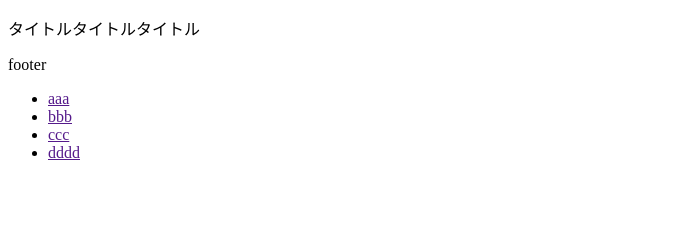
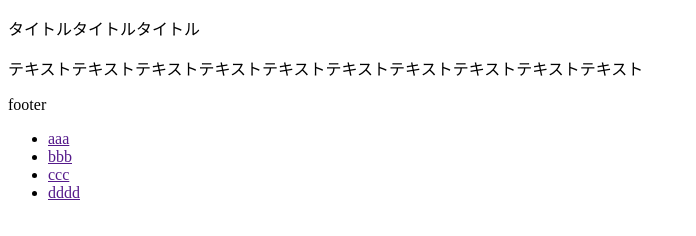
Before and after one commit to sawada99999/tutorial, a plain HTML site: page index.html in a window 1280 px wide. Shown: the whole page, without its empty margins (0-696 px from the left). Drawn offline with Linux system fonts and the light colour scheme.

Commit message:
テキスト追加
テキスト追加

```diff
--- a/index.html
+++ b/index.html
@@ -8,6 +8,7 @@
 <body>
 <div class="header">
 <p>タイトルタイトルタイトル</p>
+<p>テキストテキストテキストテキストテキストテキストテキストテキストテキストテキスト</p>
 </div>
 
 <div class="footer">
```
